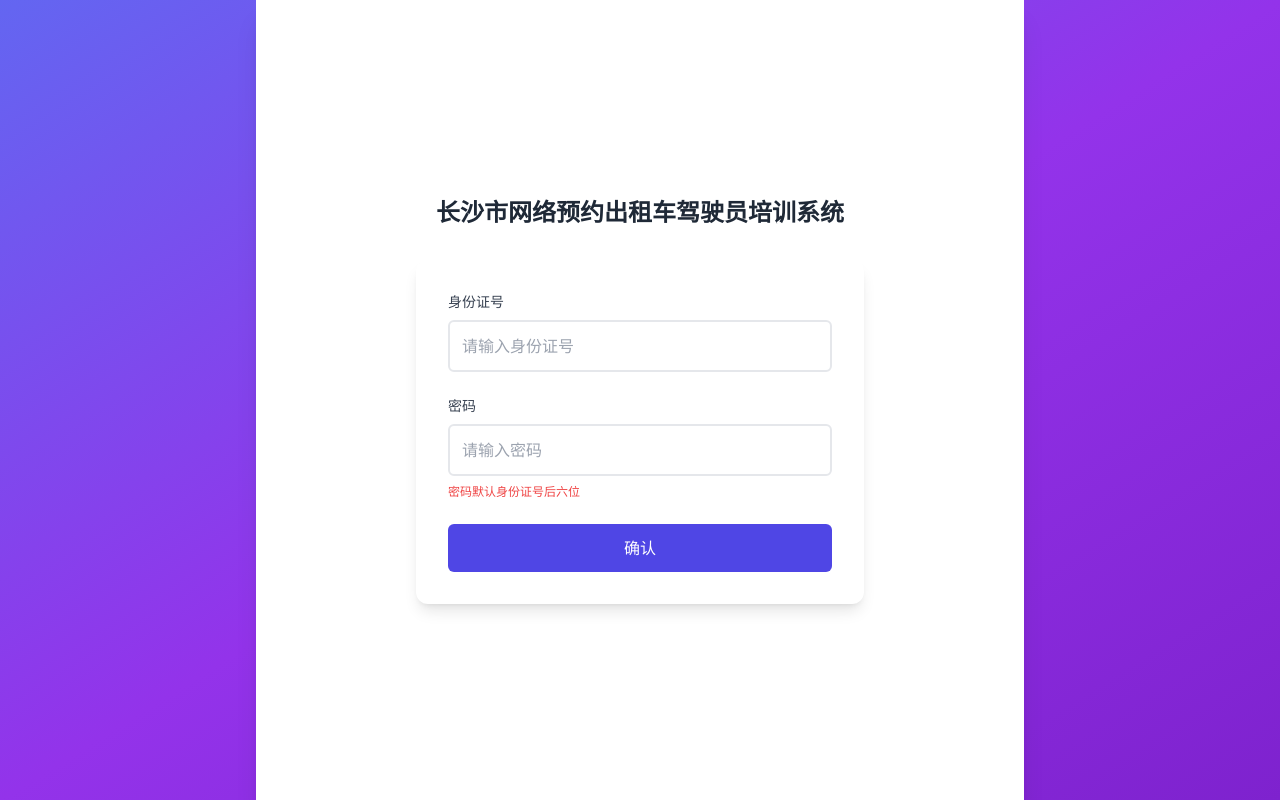
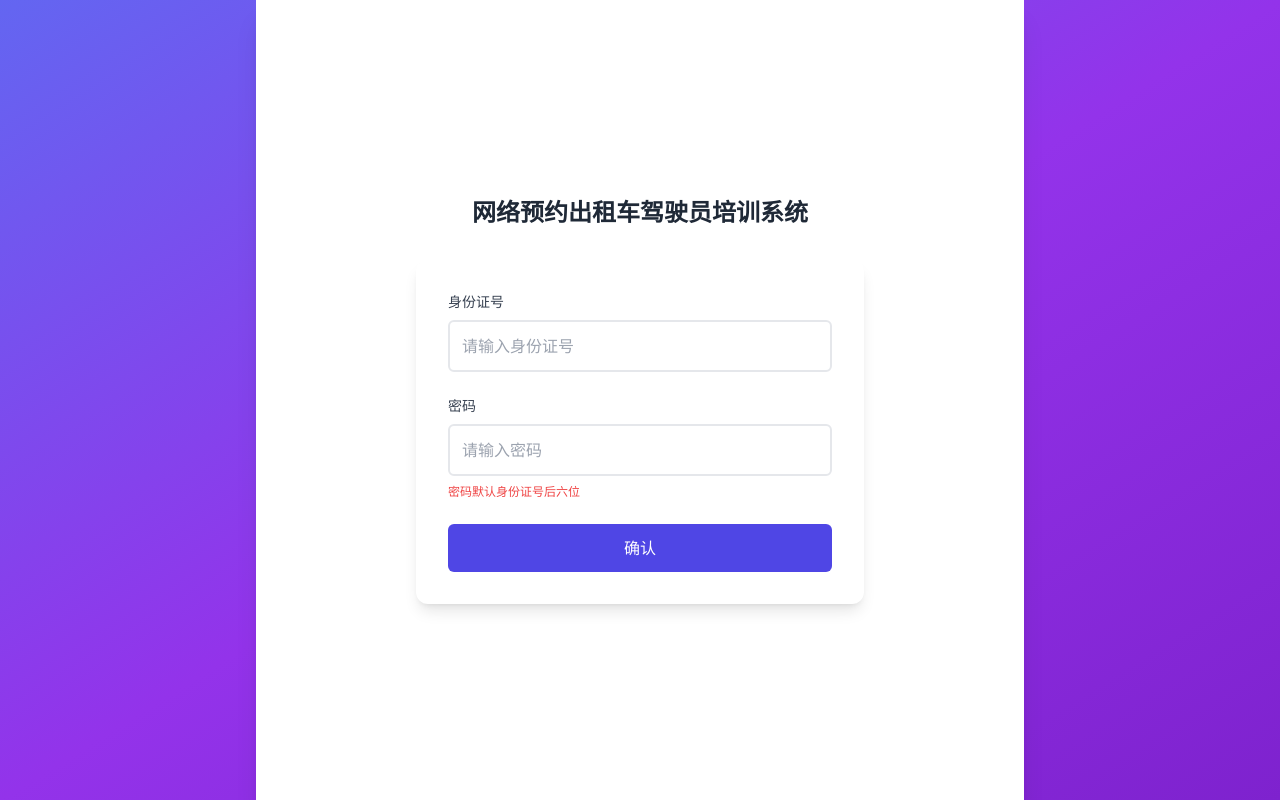
Before and after one commit to hekaiyou/RideHailingDriverExamination, a Django app: page /login/ in a window 1280 px wide. Run offline with Django 5.2, Linux system fonts and the light colour scheme; some libraries are stand-ins or nearby versions.

Commit message:
开发模版-登陆页

```diff
--- a/develop/script/question_fill_template.py
+++ b/develop/script/question_fill_template.py
@@ -35,6 +35,7 @@ def tool_fill_template(question_md_file):
     ]
     files_to_read_dir_list = [
         'ride_hailing_driver_examination/ride_hailing_driver_examination',
+        'ride_hailing_driver_examination/templates',
     ]
     # 需要读取的文件及其在模板中的标识符
     files_to_read = {}
--- a/ride_hailing_driver_examination/templates/login.html
+++ b/ride_hailing_driver_examination/templates/login.html
@@ -3,7 +3,7 @@
 <head>
   <meta charset="utf-8" />
   <meta name="viewport" content="width=device-width, initial-scale=1" />
-  <title>长沙市网络预约出租车驾驶员培训系统 - 登录</title>
+  <title>网络预约出租车驾驶员培训系统 - 登录</title>
   <!-- Tailwind CSS -->
   <script src="https://cdn.tailwindcss.com"></script>
 </head>
@@ -12,15 +12,8 @@
     <!-- 登录页面 -->
     <div class="flex items-center justify-center min-h-screen p-6">
       <div class="w-full">
-        {% if messages %}
-          {% for message in messages %}
-            <div class="bg-red-500 text-white p-4 rounded-lg mb-4">
-              {{ message }}
-            </div>
-          {% endfor %}
-        {% endif %}
         <div class="text-center mb-8">
-          <h1 class="text-gray-800 text-2xl font-semibold">长沙市网络预约出租车驾驶员培训系统</h1>
+          <h1 class="text-gray-800 text-2xl font-semibold">网络预约出租车驾驶员培训系统</h1>
         </div>
         <div class="mx-auto w-full max-w-md bg-white p-8 rounded-xl shadow-lg">
           <form method="POST">
@@ -36,6 +29,14 @@
                      class="w-full p-3 border-2 border-gray-200 rounded-md text-base focus:outline-none focus:border-indigo-500" required />
               <div class="text-red-500 text-xs mt-2">密码默认身份证号后六位</div>
             </div>
+            <!-- 错误提示消息的位置 -->
+            {% if messages %}
+              {% for message in messages %}
+                <div class="bg-red-500 text-white p-4 rounded-lg mb-4">
+                  {{ message }}
+                </div>
+              {% endfor %}
+            {% endif %}
             <button type="submit" class="w-full py-3 bg-indigo-600 hover:bg-indigo-700 text-white rounded-md text-base font-medium">
               确认
             </button>
```
